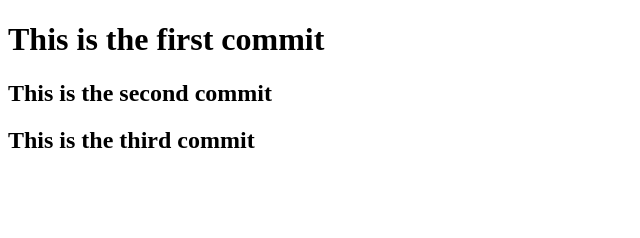
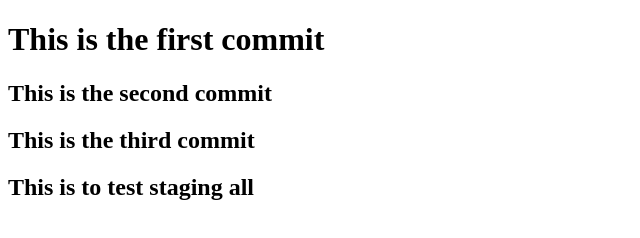
Before and after one commit to JCCoder17/Website_2024, a plain HTML site: page index.html in a window 1280 px wide. Shown: the whole page, without its empty margins (0-640 px from the left). Drawn offline with Linux system fonts and the light colour scheme.

Commit message:
fourth commit

```diff
--- a/index.html
+++ b/index.html
@@ -9,5 +9,6 @@
     <h1>This is the first commit</h1>
     <h2>This is the second commit</h2>
     <h2>This is the third commit</h2>
+    <h2>This is to test staging all</h2>
 </body>
 </html>
```
